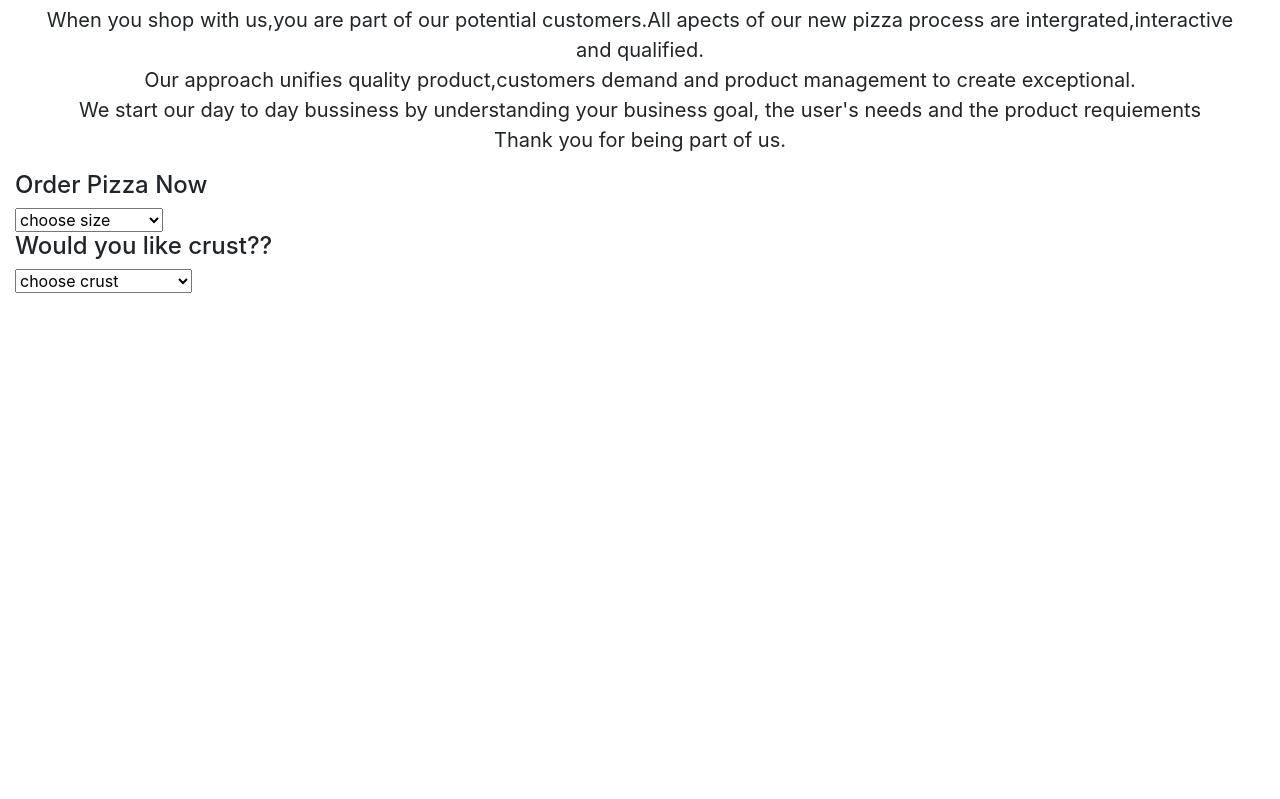
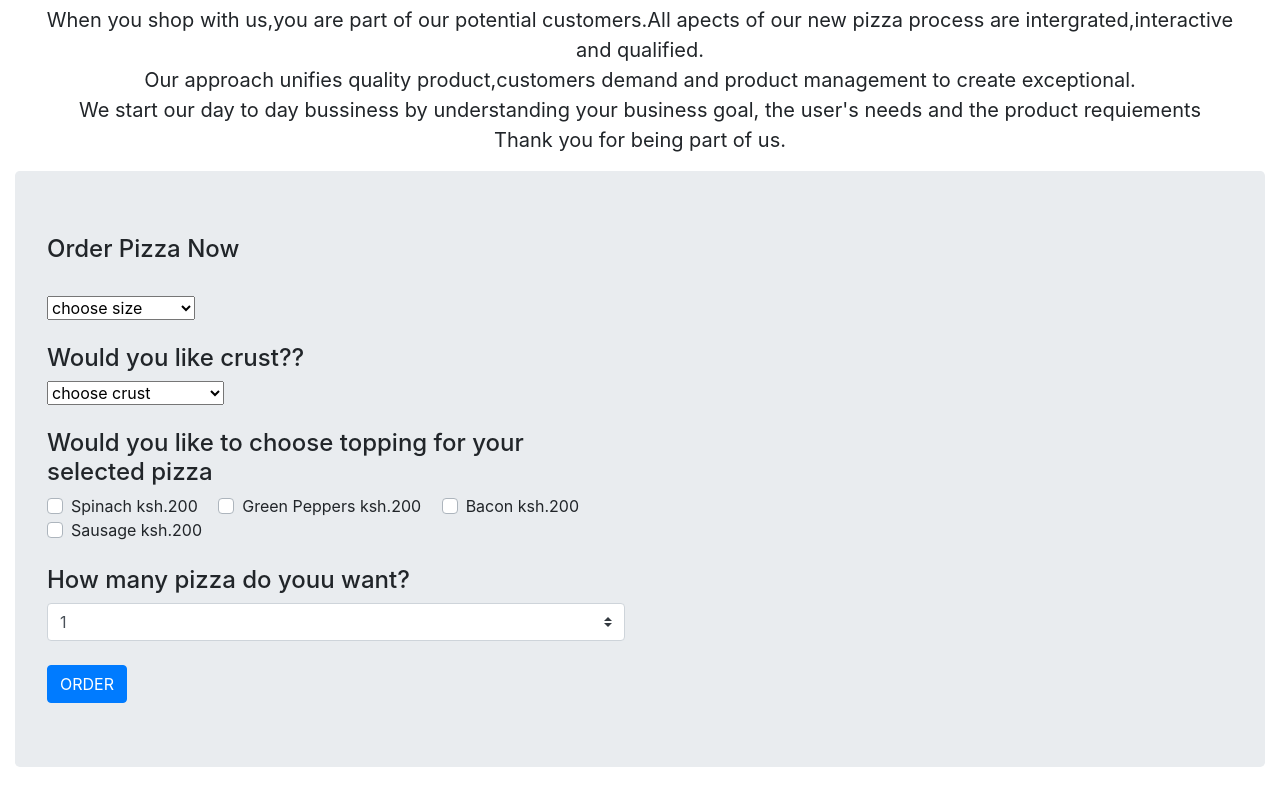
Before and after one commit to owinolawrence/Pizza-Restaurants, a plain HTML site: page index.html in a window 1280 px wide. Shown: the part 1478-2277 px from the top of the page. Before the commit the page ends 1771 px from the top, so only its background shows below. Drawn offline with nearby package versions, Linux system fonts and the light colour scheme.

Commit message:
add toppings for the pizza selected

```diff
--- a/index.html
+++ b/index.html
@@ -87,8 +87,7 @@
                 <div class="col-md-3 ">
                     <div class="hovereffect">
                         <div class="container crosshover">
-                            <img
-                                src="https://cdn.pixabay.com/photo/2019/08/04/20/15/salami-4384665__340.jpg">
+                            <img src="https://cdn.pixabay.com/photo/2019/08/04/20/15/salami-4384665__340.jpg">
                             <div class="overlay">
                                 <h2>Salami Pizza</h2>
                                 <a class="info" href="#">
@@ -104,8 +103,7 @@
                 <div class="col-md-3 ">
                     <div class="hovereffect">
                         <div class="container crosshover">
-                            <img
-                                src="https://cdn.pixabay.com/photo/2017/12/05/20/08/pizza-3000273__340.jpg">
+                            <img src="https://cdn.pixabay.com/photo/2017/12/05/20/08/pizza-3000273__340.jpg">
                             <div class="overlay">
                                 <h2>Italy Pizza</h2>
                                 <a class="info" href="#">
@@ -121,8 +119,7 @@
                 <div class="col-md-3 ">
                     <div class="hovereffect">
                         <div class="container crosshover">
-                            <img
-                                src="https://cdn.pixabay.com/photo/2019/09/24/08/53/pizza-4500786__340.jpg">
+                            <img src="https://cdn.pixabay.com/photo/2019/09/24/08/53/pizza-4500786__340.jpg">
                             <div class="overlay">
                                 <h2>Yummy Pizza</h2>
                                 <a class="info" href="#">
@@ -137,8 +134,7 @@
                 <div class="col-md-3 ">
                     <div class="hovereffect">
                         <div class="container crosshover">
-                            <img
-                                src="https://cdn.pixabay.com/photo/2017/12/05/20/08/pizza-3000271__340.jpg">
+                            <img src="https://cdn.pixabay.com/photo/2017/12/05/20/08/pizza-3000271__340.jpg">
                             <div class="overlay">
                                 <h2>Foodie Pizza</h2>
                                 <a class="info" href="#">
@@ -150,16 +146,22 @@
                     </div>
                 </div>
 
-            </div></div>
+            </div>
+        </div>
         <div class="about us">
             <h3>About Us</h3>
-<p>When you shop with us,you are part of our potential customers.All apects of our new pizza process are intergrated,interactive <br>and qualified.<br>
-        Our approach unifies quality product,customers demand and product management to create exceptional.<br>We start our day to day bussiness
-        by understanding your business goal, the user's needs and the product requiements<br>Thank you for being part of us.</p>
+            <p>When you shop with us,you are part of our potential customers.All apects of our new pizza process are
+                intergrated,interactive <br>and qualified.<br>
+                Our approach unifies quality product,customers demand and product management to create
+                exceptional.<br>We start our day to day bussiness
+                by understanding your business goal, the user's needs and the product requiements<br>Thank you for being
+                part of us.</p>
         </div>
-
+        <div class="jumbotron">
+            <div class="row">
+                <div class="col-md-6">
                     <div class="selection">
-       <h4>Order Pizza Now </h4>
+                        <h4>Order Pizza Now </h4><br>
                         <div class="Size">
                             <select class=" select1" id="size" onselect="Size ();">
                                 <option>choose size</option>
@@ -167,7 +169,7 @@
                                 <option value="250"> medium ksh.250</option>
                                 <option value="300"> large Ksh.300</option>
                             </select>
-       </div>
+                        </div><br>
                         <div class="Crust">
                             <h4>Would you like crust??</h4>
                             <select class="select2" id="crust" onselect="Crust();">
@@ -178,10 +180,68 @@
                                 <option value="200">Stuffed</option>
 
                             </select>
+                        </div><br>
+
+                        <div class="Toppings">
+                            <h4>Would you like to choose topping for your selected pizza</h4>
+
+                            <div class="custom-control custom-checkbox custom-control-inline">
+                                <input type="checkbox" class="custom-control-input spinach" id="defaultInline3"
+                                    onclick="getSpinach();">
+
+                                <label class="custom-control-label" for="defaultInline3" id="Spinach"
+                                    value="200">Spinach
+                                    ksh.200</label>
+                            </div>
+
+                            <div class="custom-control custom-checkbox custom-control-inline">
+                                <input type="checkbox" class="custom-control-input pepper" id="defaultInline4"
+                                    onclick="getPepper();">
+
+                                <label class="custom-control-label" for="defaultInline4" id="Peppers" value="200">Green
+                                    Peppers
+                                    ksh.200</label>
+                            </div>
+
+
+                            <div class="custom-control custom-checkbox custom-control-inline ">
+                                <input type="checkbox" class="custom-control-input bacon" id="defaultInline5"
+                                    onclick="getBacon();">
+                                <label class="custom-control-label" for="defaultInline5" id="Bacon" value="200">Bacon
+                                    ksh.200</label>
+                            </div>
+
+
+                            <div class="custom-control custom-checkbox custom-control-inline">
+                                <input type="checkbox" class="custom-control-input sausage" id="defaultInline6"
+                                    onclick="getSausage();">
+                                <label class="custom-control-label" for="defaultInline6" id="Sausage"
+                                    value="200">Sausage
+                                    ksh.200</label>
+                            </div><br><br>
+                            <div class="quantity">
+                                <h4> How many pizza do youu want?</h4>
+                                <select class="browser-default custom-select" id="getnumber" onselect="getNumber();">
+                                    <option value="1">1 </option>
+                                    <option value="2">2 </option>
+                                    <option value="3">3</option>
+                                    <option value="4">4</option>
+                                    <option value="5">5</option>
+
+                                </select>
+                            </div>
+                            <br>
+                        </div>
+                        <button type="button" id="takeorder" class="btn btn-primary"
+                            onclick="calculate();">ORDER</button>
+                    </div>
+                </div>
+                <p id="appear"></p>
+
             </div>
         </div>
 
-
+    </div>
     </div>
     <script src="./js/script.js"></script>
 
```
Lines whose indentation alone changed are shown as unchanged.
